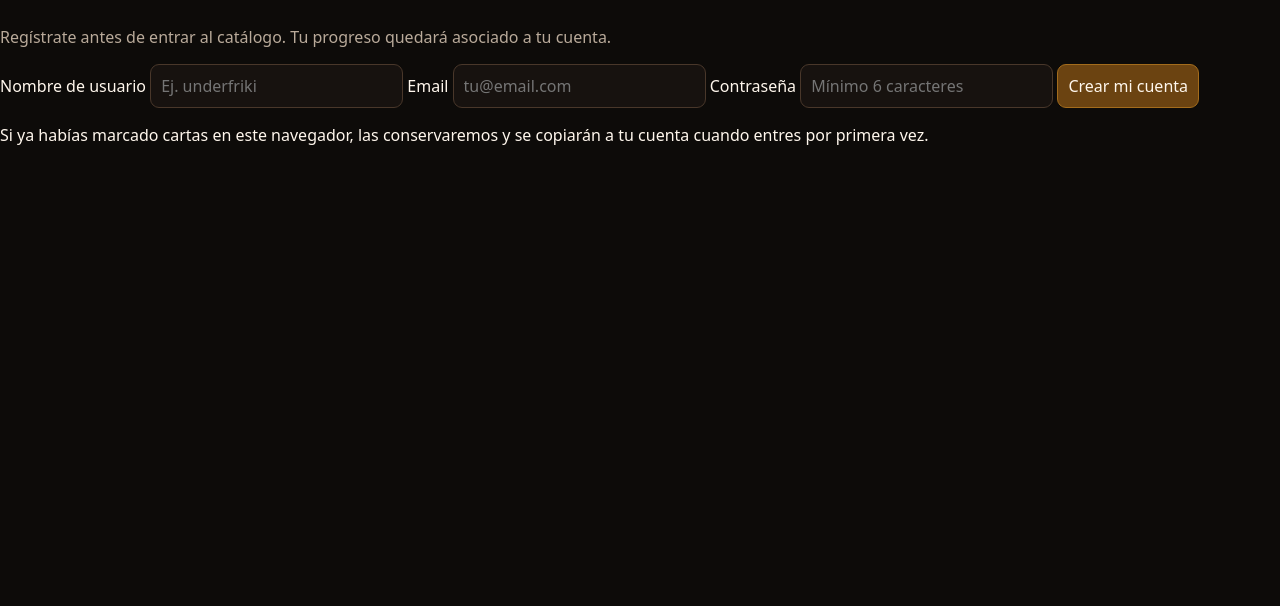
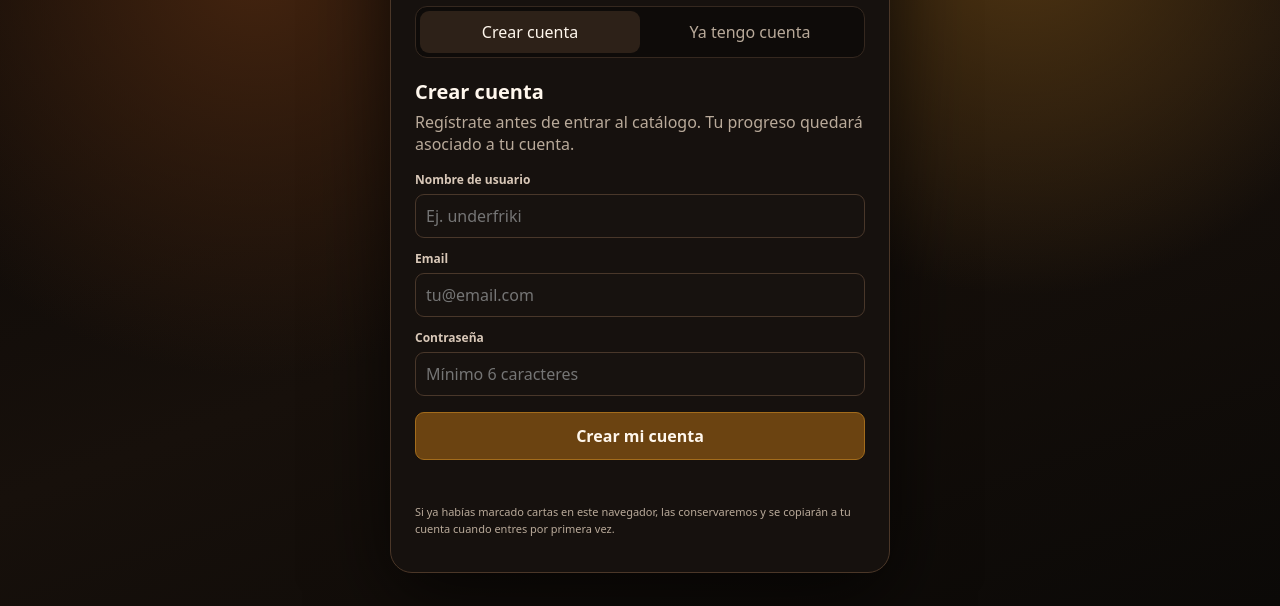
Before and after one commit to underfriki/dragon-ball-daima-cards, a plain HTML site: page index.html in a window 1280 px wide. Shown: the part 194-800 px from the top of the page. Drawn offline with Linux system fonts and the light colour scheme; a script that the page names is missing.

Commit message:
Style dedicated authentication screen

```diff
--- a/styles.css
+++ b/styles.css
@@ -20,3 +20,16 @@ h1{margin:0;font-size:20px}h3{font-size:14px;margin:0 0 8px}small,.muted{color:v
 @media(max-width:780px){.tools{grid-template-columns:1fr 1fr}.tools input{grid-column:1/-1}.compare-columns{grid-template-columns:1fr}.panel-title{align-items:flex-start;flex-direction:column}.compare-panel select{width:100%}}
 @media(max-width:520px){header{align-items:flex-start}.wrap{padding:9px}.grid{grid-template-columns:1fr 1fr;gap:7px}.stats,.compare-summary{grid-template-columns:1fr 1fr}.tools,.auth-grid{grid-template-columns:1fr}.auth-grid input:first-child{grid-column:auto}.body{padding:8px}.session-pill{font-size:10px}}
 @media(max-width:350px){.grid{grid-template-columns:1fr}}
+[hidden]{display:none!important}
+.auth-gate{min-height:100vh;display:grid;place-items:center;padding:24px;background:
+radial-gradient(circle at 20% 20%,#44240f 0,transparent 34%),
+radial-gradient(circle at 80% 15%,#503512 0,transparent 30%),
+linear-gradient(160deg,#090706,#17100b 55%,#0b0907)}
+.auth-card{width:min(100%,500px);background:#16110e;border:1px solid #4b3728;border-radius:22px;padding:24px;box-shadow:0 24px 80px #000a}
+.auth-brand{text-align:center;margin-bottom:22px}.auth-dragon{font-size:48px;line-height:1}.auth-brand h1{font-size:28px;margin:8px 0 4px}.auth-brand p{margin:0;color:var(--muted)}
+.auth-tabs{display:grid;grid-template-columns:1fr 1fr;background:#0e0b09;border:1px solid var(--border2);border-radius:12px;padding:4px;margin-bottom:20px}
+.auth-tab{border:0;background:transparent;color:var(--muted);padding:10px;border-radius:9px}.auth-tab.active{background:#2d2118;color:var(--text)}
+.auth-view h2{margin:0 0 6px;font-size:20px}.auth-view>p{margin-top:0}.auth-label{display:block;font-size:12px;font-weight:700;margin:12px 0 6px;color:#d9c8b8}
+.auth-field{width:100%;font-size:16px}.auth-submit{width:100%;margin-top:16px;padding:12px;font-weight:800}
+.auth-message{min-height:20px;margin-top:10px;font-size:12px;color:#ffcf73}.auth-footnote{font-size:11px!important;line-height:1.5;color:var(--muted);margin-top:14px!important}
+.account-panel{padding:10px 14px}
```
